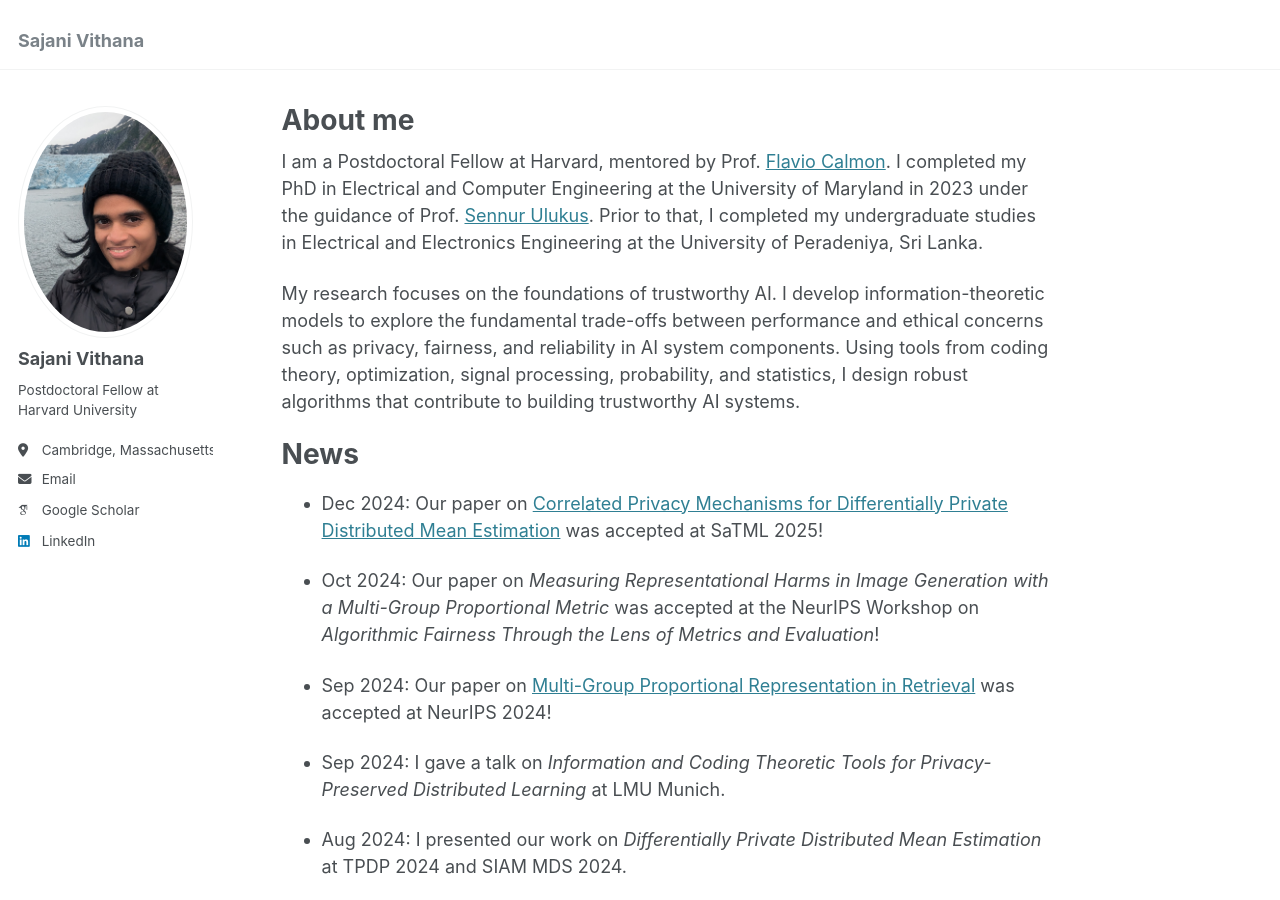
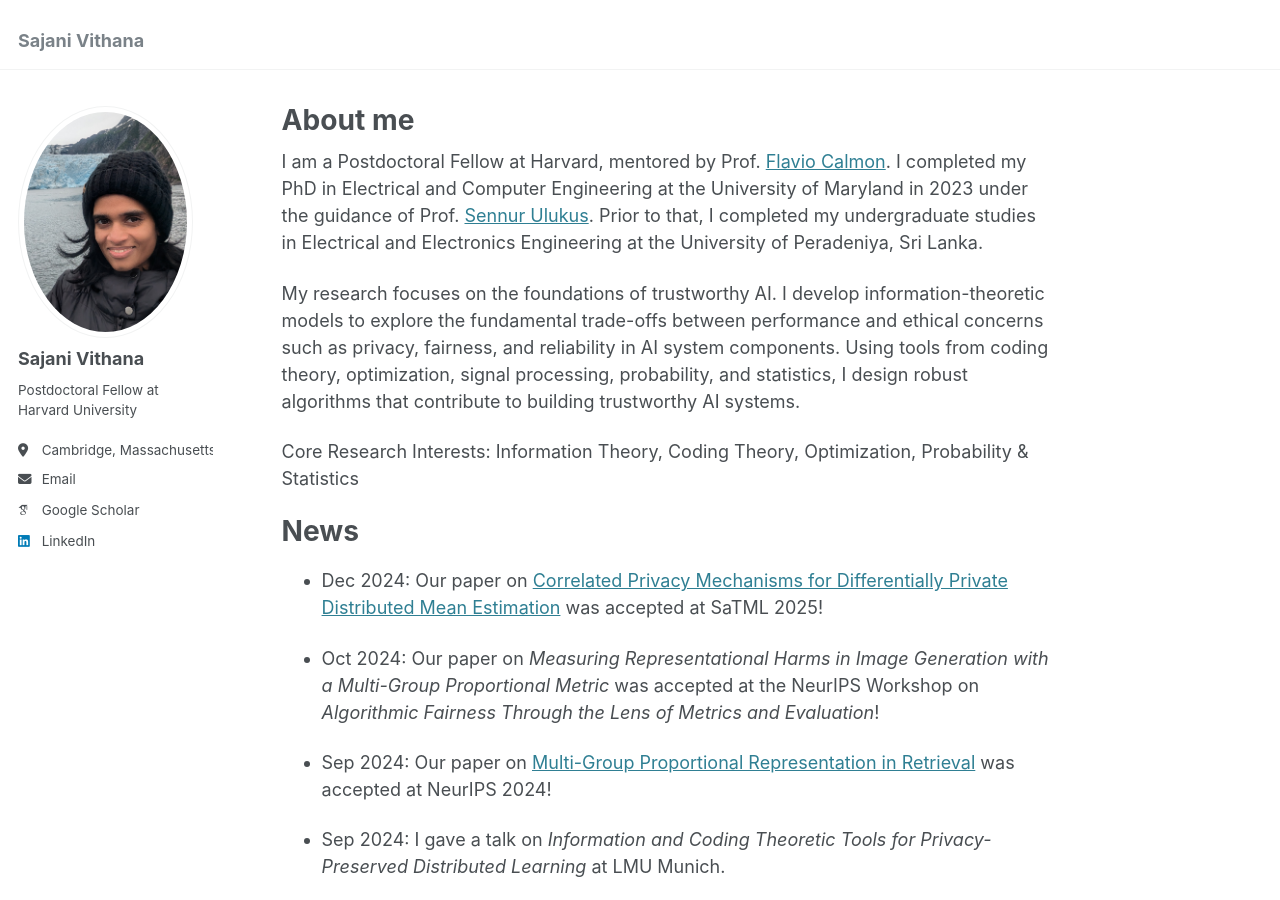
Before and after one commit to sajani-vithana/sajani-vithana.github.io, a Jekyll site: the page built from _pages/about.md, in a window 1280 px wide and 900 px high. Built offline with Jekyll 4.4.1, drawn with Linux system fonts in a browser that asks for light colours; some web fonts are replaced.

Commit message:
Update about.md

```diff
--- a/_pages/about.md
+++ b/_pages/about.md
@@ -11,7 +11,7 @@ I am a Postdoctoral Fellow at Harvard, mentored by Prof. [Flavio Calmon](https:/
 
 My research focuses on the foundations of trustworthy AI. I develop information-theoretic models to explore the fundamental trade-offs between performance and ethical concerns such as privacy, fairness, and reliability in AI system components. Using tools from coding theory, optimization, signal processing, probability, and statistics, I design robust algorithms that contribute to building trustworthy AI systems.
 
-
+Core Research Interests: Information Theory, Coding Theory, Optimization, Probability & Statistics
 
 News
 ======
```
